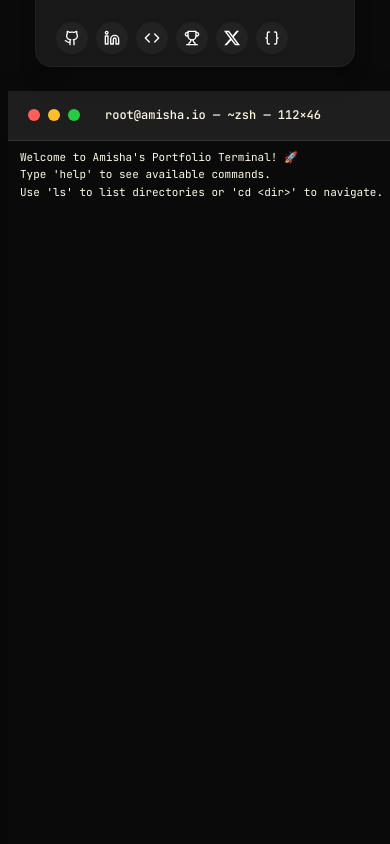
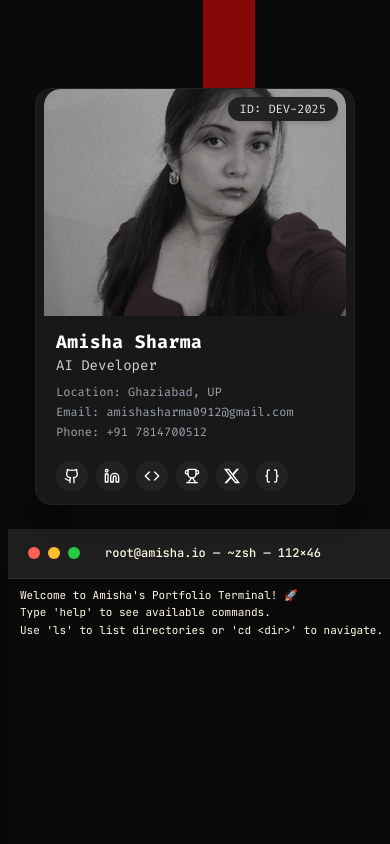
Before and after one commit to iadii/terminal-portfolio, a React (Vite) app: page / in a window 390 px wide. Shown: the top 844 px of the page. Built offline with nearby package versions, Linux system fonts and the light colour scheme; the HTML template or start-up script is replaced by a standard one.

Commit message:
added scroll bar

```diff
--- a/src/App.jsx
+++ b/src/App.jsx
@@ -4,7 +4,7 @@ import Terminal from './components/Terminal'
 
 function App() {
   return (
-    <div className="min-h-screen bg-terminal-bg flex flex-col md:flex-row overflow-auto">
+    <div className="min-h-screen bg-terminal-bg flex flex-col md:flex-row md:overflow-auto">
       {/* Left Section - Lanyard (40%) */}
       <div className="w-full md:w-2/5 flex items-center justify-center p-4 md:p-8 sm:p-2">
         <Lanyard />
--- a/src/index.css
+++ b/src/index.css
@@ -13,6 +13,19 @@
     background-color: #0A0A0A;
     color: #FFF9E5;
     overflow: hidden;
+  }
+}
+
+@media (max-width: 768px) {
+  html, body, #root {
+    height: auto !important;
+    min-height: 100vh;
+    overflow-y: auto !important;
+    overflow-x: hidden;
+  }
+  body {
+    overflow-y: auto !important;
+    overflow-x: hidden;
   }
 }
 
```
